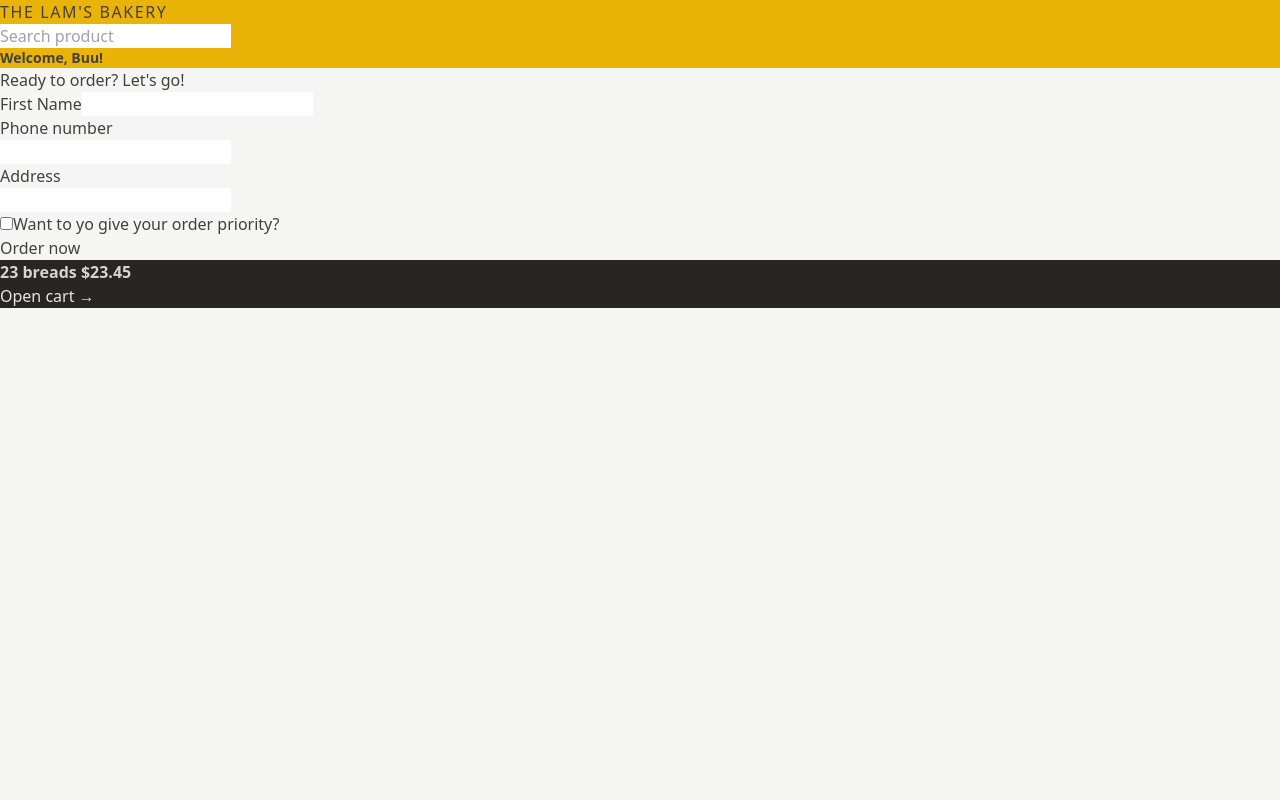
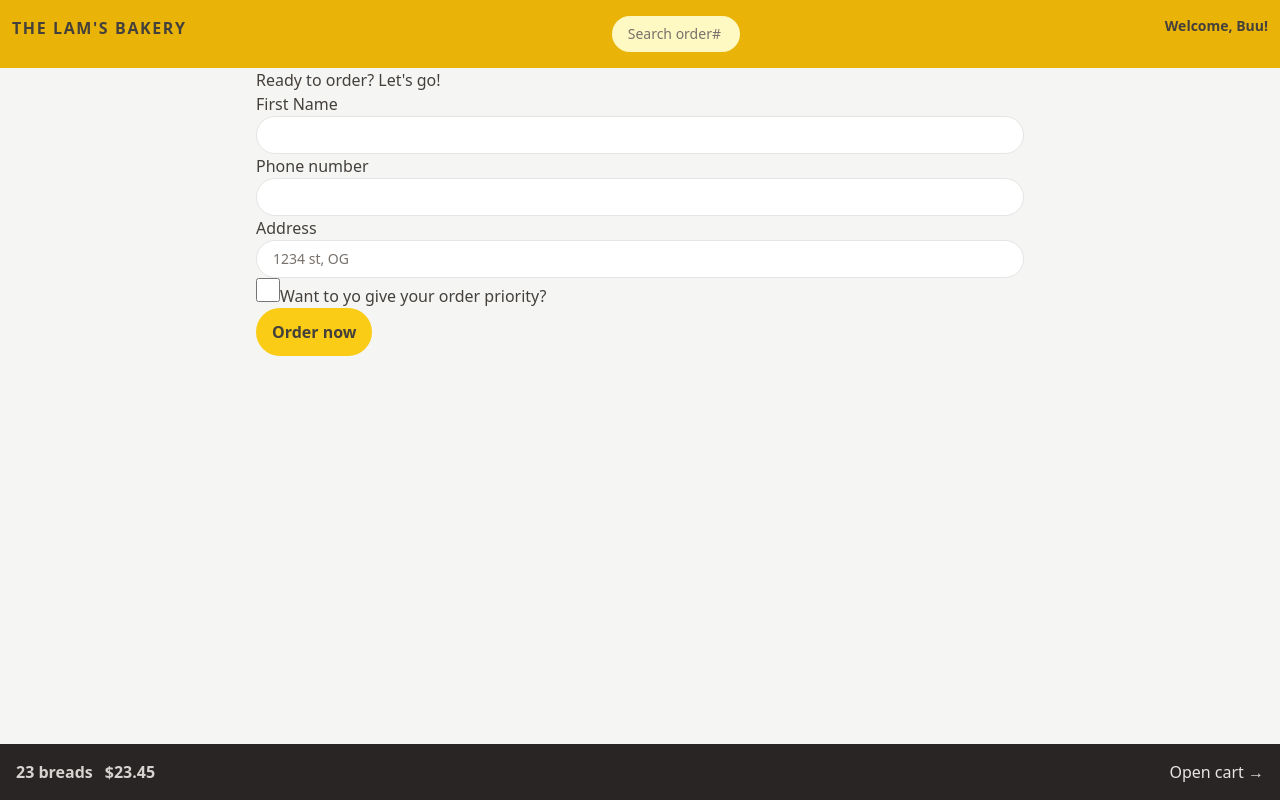
Before and after one commit to David99-MC/TheLams_Bakery, a React (Vite) app in the folder client/: page /order/new in a window 1280 px wide. Built offline with nearby package versions, Linux system fonts and the light colour scheme.

Commit message:
Added some general styles

```diff
--- a/client/src/features/cart/Cart.tsx
+++ b/client/src/features/cart/Cart.tsx
@@ -1,18 +1,24 @@
-import { Link } from "react-router-dom";
+import Button from "../../ui/Button"
+import LinkButton from "../../ui/LinkButton"
 
 function Cart() {
   return (
     <div>
-      <Link to="/menu">&larr; Back to menu</Link>
+      <LinkButton to="/menu">&larr; Back to menu</LinkButton>
 
-      <h2>Your cart, %NAME HERE%</h2>
+      <div className="my-10">
+        <h2>Your cart, %NAME HERE%</h2>
+      </div>
 
-      <div>
-        <Link to="/order/new">Make an order</Link>
-        <button>Clear cart</button>
+      <div className="space-x-3">
+        {/* <Link to="/order/new" className="bg-yellow-400 px-4 py-3">
+          Make an order
+        </Link> */}
+        <Button to="/order/new">Make an order</Button>
+        <button className="bg-yellow-400 px-4 py-3">Clear cart</button>
       </div>
     </div>
-  );
+  )
 }
 
-export default Cart;
+export default Cart
--- a/client/src/features/cart/CartOverview.tsx
+++ b/client/src/features/cart/CartOverview.tsx
@@ -2,9 +2,9 @@ import { Link } from "react-router-dom"
 
 function CartOverview() {
   return (
-    <div className="bg-stone-800 text-stone-200">
-      <p className=" font-semibold text-stone-300">
-        <span>23 breads </span>
+    <div className="flex justify-between bg-stone-800 p-4 align-middle text-stone-200">
+      <p className=" space-x-3 font-semibold text-stone-300">
+        <span>23 breads</span>
         <span>$23.45</span>
       </p>
       <Link to="/cart">Open cart &rarr;</Link>
--- a/client/src/features/order/CreateOrder.tsx
+++ b/client/src/features/order/CreateOrder.tsx
@@ -1,5 +1,9 @@
+import { useState } from "react"
+import Button from "../../ui/Button"
+
 function CreateOrder() {
   // const [withPriority, setWithPriority] = useState(false);
+  const [isSubmitting, setIsSubmitting] = useState(false)
 
   return (
     <div>
@@ -8,26 +12,33 @@ function CreateOrder() {
       <form>
         <div>
           <label>First Name</label>
-          <input type="text" name="customer" required />
+          <input type="text" className="input" name="customer" required />
         </div>
 
         <div>
           <label>Phone number</label>
           <div>
-            <input type="tel" name="phone" required />
+            <input type="tel" className="input" name="phone" required />
           </div>
         </div>
 
         <div>
           <label>Address</label>
           <div>
-            <input type="text" name="address" required />
+            <input
+              type="text"
+              name="address"
+              placeholder="1234 st, OG"
+              className="input"
+              required
+            />
           </div>
         </div>
 
         <div>
           <input
             type="checkbox"
+            className="h-6 w-6 accent-yellow-400 focus:outline-none focus:ring focus:ring-yellow-400 focus:ring-offset-2"
             name="priority"
             id="priority"
             // value={withPriority}
@@ -37,11 +48,13 @@ function CreateOrder() {
         </div>
 
         <div>
-          <button>Order now</button>
+          <Button disabled={isSubmitting}>
+            {isSubmitting ? "Placing order..." : "Order now"}
+          </Button>
         </div>
       </form>
     </div>
-  );
+  )
 }
 
-export default CreateOrder;
+export default CreateOrder
--- /dev/null
+++ b/client/src/features/order/SearchOrder.tsx
@@ -0,0 +1,23 @@
+import type React from "react"
+import { useState } from "react"
+
+function SearchOrder() {
+  const [searchQuery, setsearchQuery] = useState("")
+  function handleSubmit(e: React.FormEvent) {
+    e.preventDefault()
+    setsearchQuery("")
+  }
+  return (
+    <form onSubmit={handleSubmit}>
+      <input
+        type="text"
+        placeholder="Search order#"
+        value={searchQuery}
+        onChange={(e) => setsearchQuery(e.target.value)}
+        className="w-32 rounded-full bg-yellow-100 px-4 py-2 text-sm transition-all duration-300 placeholder:text-stone-500 focus:outline-none focus:ring focus:ring-yellow-500  sm:focus:w-72"
+      />
+    </form>
+  )
+}
+
+export default SearchOrder
--- a/client/src/features/user/CreateUser.tsx
+++ b/client/src/features/user/CreateUser.tsx
@@ -1,18 +1,20 @@
-import { useState } from "react";
+import { useState } from "react"
+import Button from "../../ui/Button"
 
 function CreateUser() {
-  const [username, setUsername] = useState("");
+  const [username, setUsername] = useState("")
 
   function handleSubmit(e: React.FormEvent) {
-    e.preventDefault();
+    e.preventDefault()
   }
 
   return (
     <form onSubmit={handleSubmit}>
-      <p>👋 Welcome! Please start by telling us your name:</p>
+      <p className="mb-4">👋 Welcome! Please start by telling us your name:</p>
 
       <input
         type="text"
+        className="input mb-6"
         placeholder="Your full name"
         value={username}
         onChange={(e) => setUsername(e.target.value)}
@@ -20,11 +22,11 @@ function CreateUser() {
 
       {username !== "" && (
         <div>
-          <button>Start ordering</button>
+          <Button>Start ordering</Button>
         </div>
       )}
     </form>
-  );
+  )
 }
 
-export default CreateUser;
+export default CreateUser
--- a/client/src/features/user/Username.tsx
+++ b/client/src/features/user/Username.tsx
@@ -1,5 +1,7 @@
 function Username() {
-  return <div className="text-sm font-semibold">Welcome, Buu!</div>
+  return (
+    <div className="hidden text-sm font-semibold xl:block">Welcome, Buu!</div>
+  )
 }
 
 export default Username
--- a/client/src/index.css
+++ b/client/src/index.css
@@ -1,41 +1,49 @@
 @tailwind base;
 @tailwind components;
 @tailwind utilities;
-/* body {
-  font-family: system-ui, -apple-system, BlinkMacSystemFont, 'Segoe UI', Roboto,
-    Oxygen, Ubuntu, Cantarell, 'Open Sans', 'Helvetica Neue', sans-serif;
-  background-color: #f7f7f7;
-  color: #444;
+
+@layer components {
+  .input {
+    @apply w-full rounded-full border border-stone-200 px-4 py-2 text-sm transition-all duration-300 placeholder:text-stone-500 focus:outline-none focus:ring focus:ring-yellow-400;
+  }
 }
-
-.layout {
-  display: grid;
-  grid-template-rows: auto 1fr auto;
-  gap: 32px;
-  height: 100dvh;
-} */
 
 /* https://dev.to/afif/i-made-100-css-loaders-for-your-next-project-4eje */
 .loader {
   width: 45px;
   aspect-ratio: 0.75;
   --c: no-repeat linear-gradient(#333 0 0);
-  background: var(--c) 0% 50%, var(--c) 50% 50%, var(--c) 100% 50%;
+  background:
+    var(--c) 0% 50%,
+    var(--c) 50% 50%,
+    var(--c) 100% 50%;
   background-size: 20% 50%;
   animation: loading 1s infinite linear;
 }
 
 @keyframes loading {
   20% {
-    background-position: 0% 0%, 50% 50%, 100% 50%;
+    background-position:
+      0% 0%,
+      50% 50%,
+      100% 50%;
   }
   40% {
-    background-position: 0% 100%, 50% 0%, 100% 50%;
+    background-position:
+      0% 100%,
+      50% 0%,
+      100% 50%;
   }
   60% {
-    background-position: 0% 50%, 50% 100%, 100% 0%;
+    background-position:
+      0% 50%,
+      50% 100%,
+      100% 0%;
   }
   80% {
-    background-position: 0% 50%, 50% 50%, 100% 100%;
+    background-position:
+      0% 50%,
+      50% 50%,
+      100% 100%;
   }
 }
--- a/client/src/ui/AppLayout.tsx
+++ b/client/src/ui/AppLayout.tsx
@@ -1,19 +1,21 @@
-import { Outlet } from "react-router-dom";
-import CartOverview from "../features/cart/CartOverview";
-import Header from "./Header";
+import { Outlet } from "react-router-dom"
+import CartOverview from "../features/cart/CartOverview"
+import Header from "./Header"
 
 function AppLayout() {
   return (
-    <>
+    <div className="grid h-dvh grid-rows-[auto_1fr_auto]">
       <Header />
 
-      <main>
-        <Outlet />
-      </main>
+      <div className="overflow-auto">
+        <main className="mx-auto max-w-3xl">
+          <Outlet />
+        </main>
+      </div>
 
       <CartOverview />
-    </>
-  );
+    </div>
+  )
 }
 
-export default AppLayout;
+export default AppLayout
--- /dev/null
+++ b/client/src/ui/Button.tsx
@@ -0,0 +1,25 @@
+import { Link } from "react-router-dom"
+
+type ButtonProps = {
+  children: React.ReactNode
+  disabled?: boolean
+  to?: string
+}
+
+function Button({ children, disabled, to }: ButtonProps) {
+  const className: string =
+    "inline-block rounded-full bg-yellow-400 px-4 py-3 font-semibold outline-none transition-colors duration-300 hover:bg-yellow-300 focus:bg-yellow-300 focus:ring focus:ring-yellow-300 focus:ring-offset-2 disabled:cursor-not-allowed"
+  if (to)
+    return (
+      <Link to={to} className={className}>
+        {children}
+      </Link>
+    )
+  return (
+    <button disabled={disabled} className={className}>
+      {children}
+    </button>
+  )
+}
+
+export default Button
--- a/client/src/ui/Header.tsx
+++ b/client/src/ui/Header.tsx
@@ -1,14 +1,15 @@
 import { Link } from "react-router-dom"
 import Username from "../features/user/Username"
+import SearchOrder from "../features/order/SearchOrder"
 
 function Header() {
   return (
-    <header className="bg-yellow-500">
-      <Link className="uppercase tracking-widest" to="/">
+    <header className="flex justify-between bg-yellow-500 px-3 py-4 align-middle">
+      <Link className="font-semibold uppercase tracking-widest" to="/">
         The Lam's Bakery
       </Link>
-      <br />
-      <input type="text" placeholder="Search product" />
+
+      <SearchOrder />
 
       <Username />
     </header>
--- a/client/src/ui/Home.tsx
+++ b/client/src/ui/Home.tsx
@@ -1,11 +1,14 @@
+import CreateUser from "../features/user/CreateUser"
+
 function Home() {
   return (
-    <div>
-      <h1 className="text-center text-xl font-semibold text-yellow-500">
-        The freshest breads.
+    <div className="mt-16 text-center">
+      <h1 className=" mb-8 text-xl font-semibold text-yellow-500 md:text-3xl">
+        <span className="text-stone-700">The freshest breads.</span>
         <br />
         Straight out of the oven, straight to you.
       </h1>
+      <CreateUser />
     </div>
   )
 }
--- /dev/null
+++ b/client/src/ui/LinkButton.tsx
@@ -0,0 +1,16 @@
+import { Link } from "react-router-dom"
+
+type LinkButtonProps = {
+  children: React.ReactNode
+  to: string
+}
+
+function LinkButton({ children, to }: LinkButtonProps) {
+  return (
+    <Link to={to} className="text-blue-600 hover:text-blue-900 hover:underline">
+      {children}
+    </Link>
+  )
+}
+
+export default LinkButton
```
Also changed, not shown: 1 other file (tests, documents, lock files or other folders).
